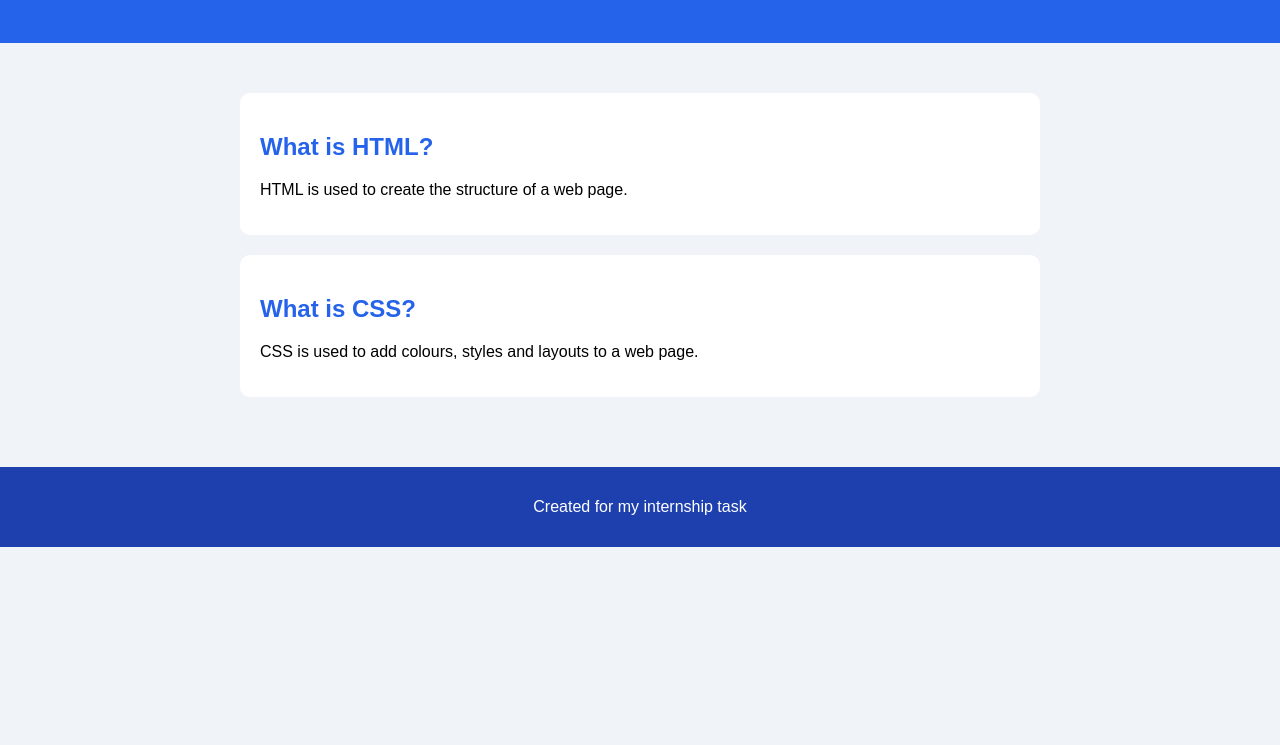
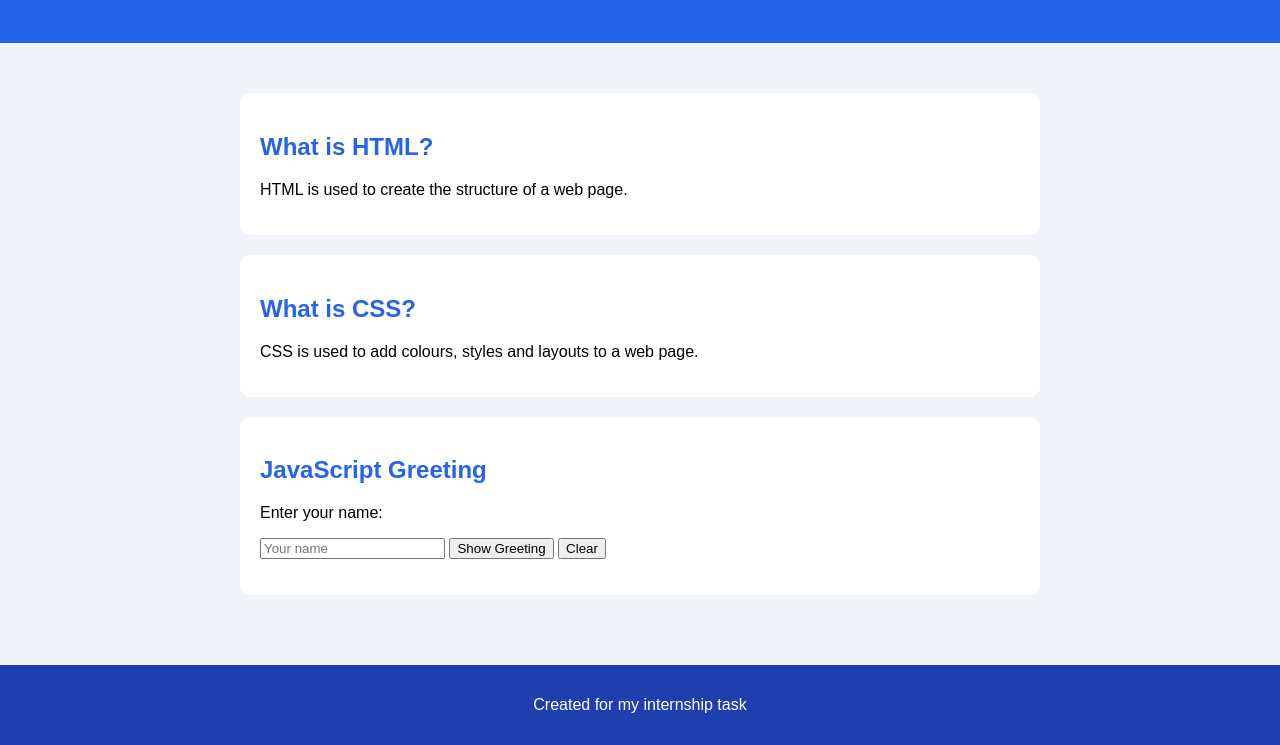
Before and after one commit to biplabx17/HTML-CSS-Fundamentals, a plain HTML site: page index.html in a window 1280 px wide. Shown: the part 131-876 px from the top of the page. Before the commit the page ends 800 px from the top, so only its background shows below. Drawn offline with Linux system fonts and the light colour scheme.

Commit message:
Add files via upload

```diff
--- a/index.html
+++ b/index.html
@@ -63,11 +63,40 @@
             <h2>What is CSS?</h2>
             <p>CSS is used to add colours, styles and layouts to a web page.</p>
         </section>
+    <section>
+    <h2>JavaScript Greeting</h2>
+    <p>Enter your name:</p>
+
+    <input type="text" id="username" placeholder="Your name">
+
+    <button onclick="showGreeting()">Show Greeting</button>
+    <button onclick="clearMessage()">Clear</button>
+
+    <p id="message"></p>
+</section>
     </main>
 
     <footer>
         <p>Created for my internship task</p>
     </footer>
+<script>
+    function showGreeting() {
+        let name = document.getElementById("username").value;
 
+        if (name.trim() === "") {
+            document.getElementById("message").innerHTML =
+                "Please enter your name!";
+        } else {
+            document.getElementById("message").innerHTML =
+                "Hello, " + name + "! Welcome to JavaScript.";
+        }
+    }
+
+    function clearMessage() {
+        document.getElementById("username").value = "";
+        document.getElementById("message").innerHTML = "";
+    }
+</script>
 </body>
+
 </html>
```
